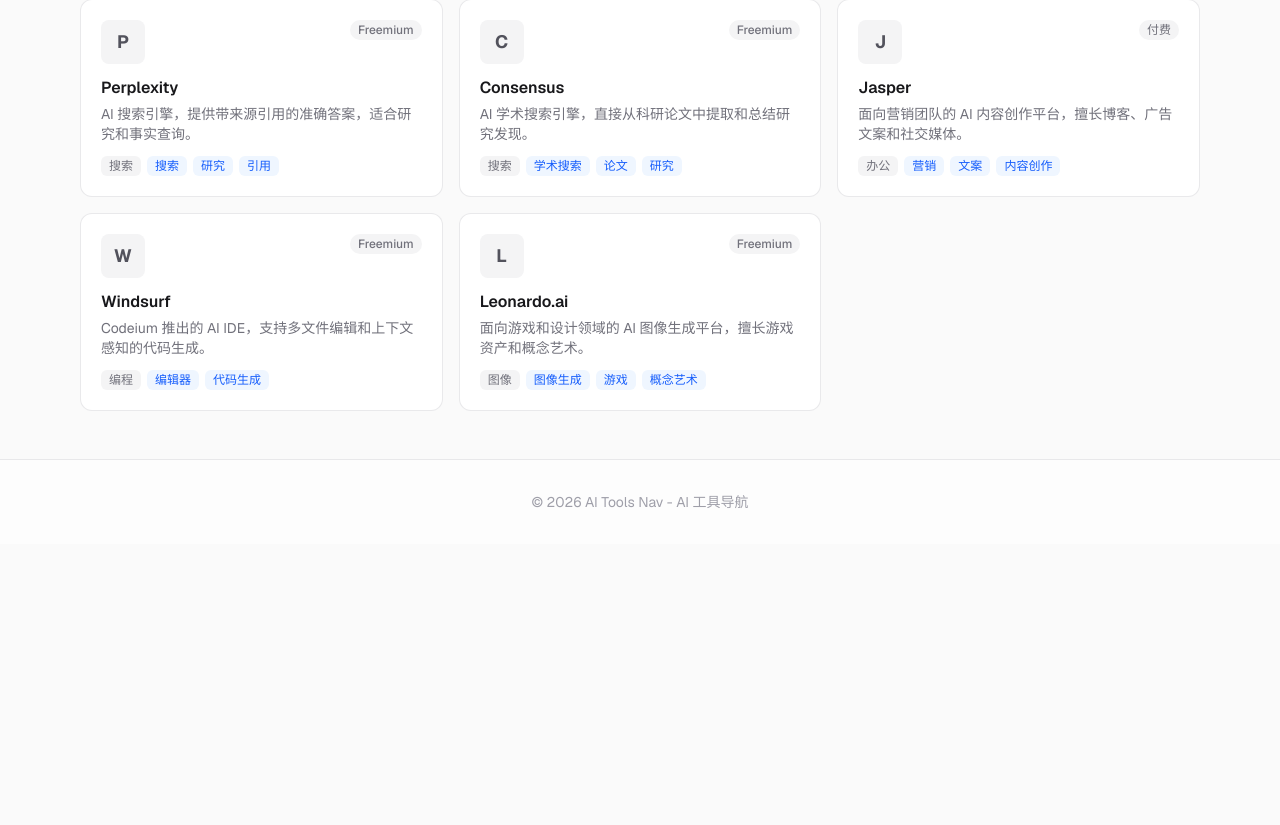
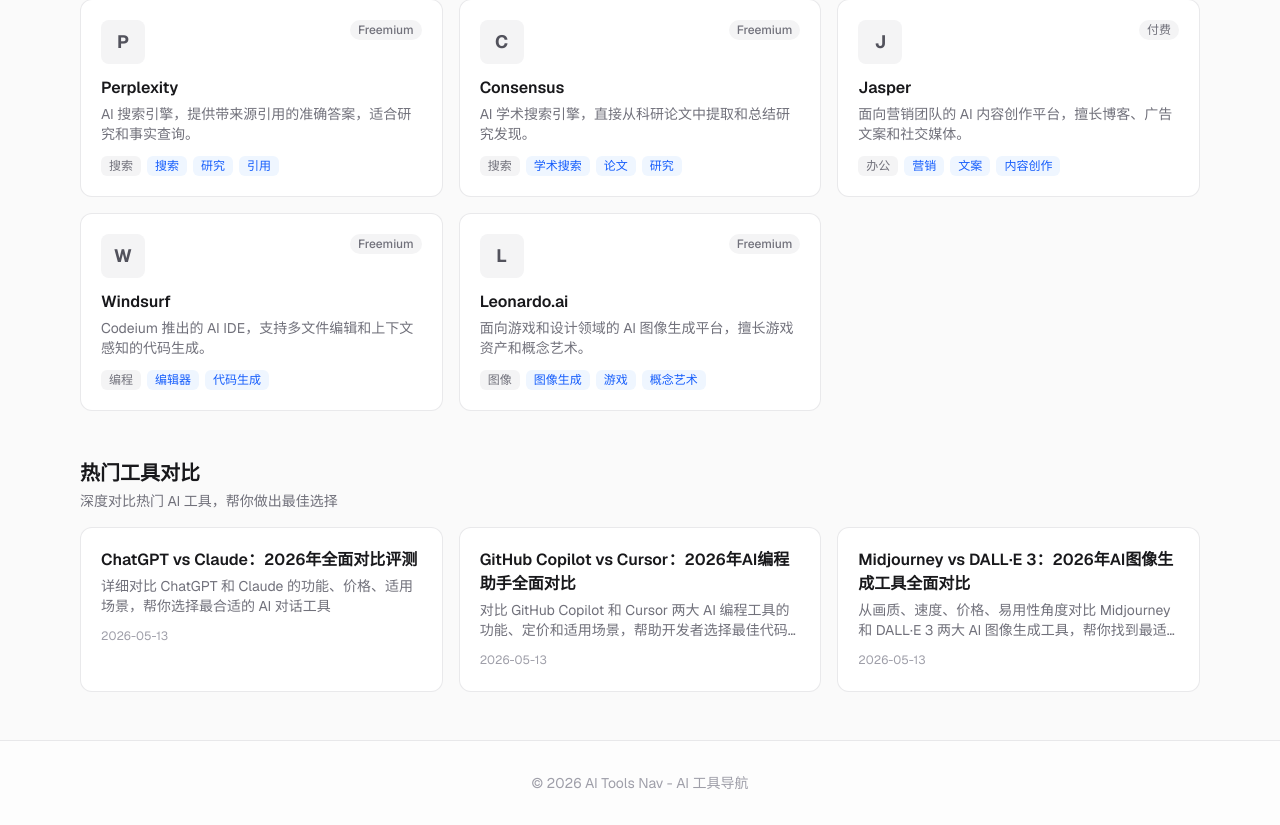
Before and after one commit to mmlfl/ai-tools-nav, a Next.js app: page / in a window 1280 px wide. Shown: the part 1418-2243 px from the top of the page. Before the commit the page ends 1962 px from the top, so only its background shows below. Built offline with nearby package versions, Linux system fonts and the light colour scheme.

Commit message:
feat: add comparison section cards to homepage
Co-Authored-By: Claude Opus 4.7 <noreply@anthropic.com>

```diff
--- a/app/page.tsx
+++ b/app/page.tsx
@@ -2,6 +2,7 @@ import type { Metadata } from "next";
 import { Tool as ToolType } from "@/types/tool";
 import toolsData from "@/data/tools.json";
 import ToolGrid from "@/components/ToolGrid";
+import CompareSection from "@/components/CompareSection";
 import { BreadcrumbList } from "@/components/StructuredData";
 
 export const metadata: Metadata = {
@@ -32,6 +33,8 @@ export default function Home() {
         </section>
 
         <ToolGrid tools={tools} />
+
+        <CompareSection />
       </div>
     </>
   );
--- /dev/null
+++ b/components/CompareSection.tsx
@@ -0,0 +1,37 @@
+import Link from "next/link";
+import { getAllComparePages } from "@/lib/content";
+
+export default function CompareSection() {
+  const pages = getAllComparePages();
+  if (pages.length === 0) return null;
+
+  return (
+    <section className="mt-12">
+      <h2 className="text-xl font-semibold text-zinc-900 dark:text-zinc-100">
+        热门工具对比
+      </h2>
+      <p className="mt-1 text-sm text-zinc-500 dark:text-zinc-400">
+        深度对比热门 AI 工具，帮你做出最佳选择
+      </p>
+      <div className="mt-4 grid gap-4 sm:grid-cols-2 lg:grid-cols-3">
+        {pages.map((p) => (
+          <Link
+            key={p.slug}
+            href={`/compare/${p.slug}`}
+            className="group rounded-xl border border-zinc-200/80 bg-white p-5 transition hover:border-zinc-300 hover:shadow-md dark:border-zinc-800/80 dark:bg-zinc-900 dark:hover:border-zinc-700"
+          >
+            <h3 className="font-semibold text-zinc-900 dark:text-zinc-100 group-hover:text-blue-600 dark:group-hover:text-blue-400">
+              {p.frontmatter.title}
+            </h3>
+            <p className="mt-1 line-clamp-2 text-sm text-zinc-500 dark:text-zinc-400">
+              {p.frontmatter.description}
+            </p>
+            <span className="mt-3 inline-block text-xs text-zinc-400 dark:text-zinc-500">
+              {p.frontmatter.date}
+            </span>
+          </Link>
+        ))}
+      </div>
+    </section>
+  );
+}
```
